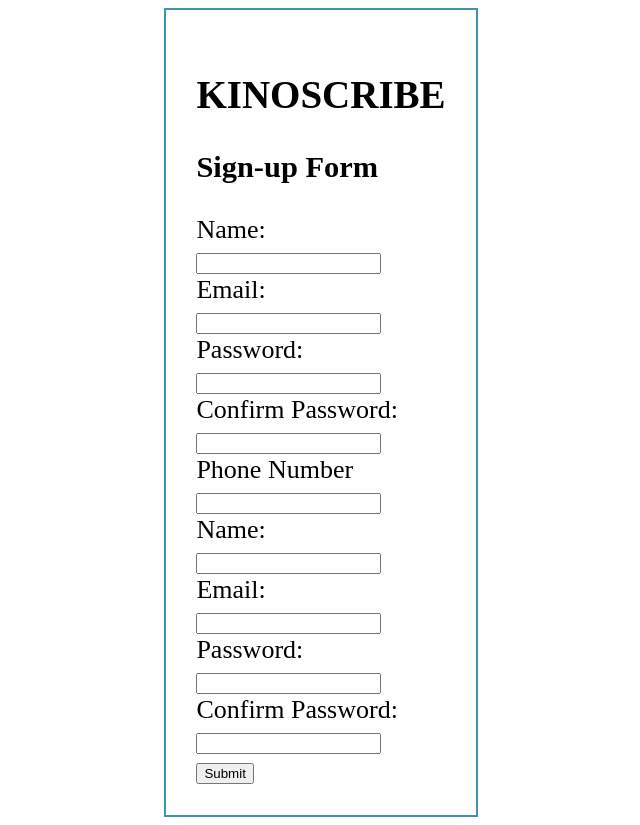
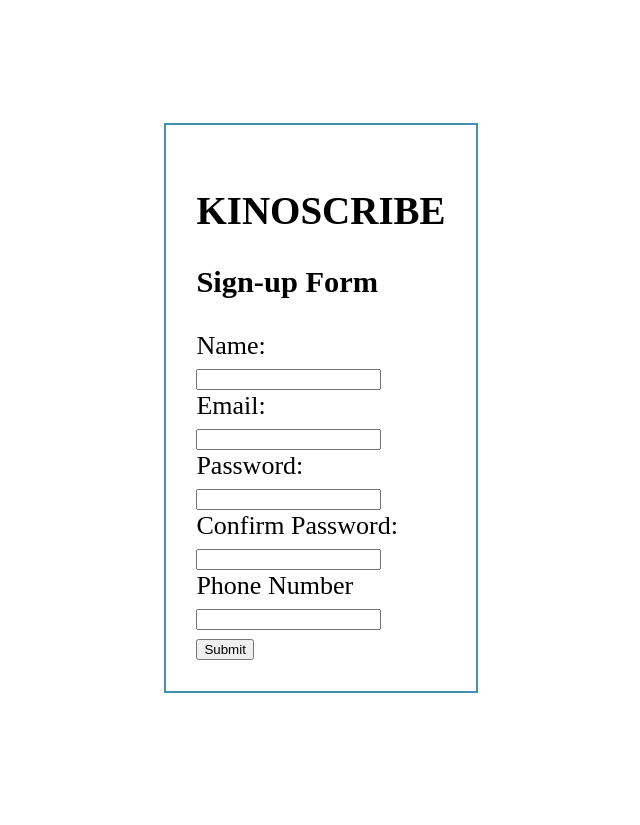
Before and after one commit to prateekrai123/kinoscribe, a React (Create React App) app: page /signup in a window 1280 px wide. Shown: the whole page, without its empty margins (319-959 px from the left). Built offline with nearby package versions, Linux system fonts and the light colour scheme.

Commit message:
added axios

```diff
--- a/src/Pages/SignUp/SignUp.js
+++ b/src/Pages/SignUp/SignUp.js
@@ -4,14 +4,11 @@
 import { baseUrl } from "../../API/api";
 
 const SignUp = (props) => {
-
-
-  const [name, setName] = useState('');
-  const [email, setEmail] = useState('');
-  const [password, setPassword] = useState('');
-  const [confPassword, setConfPassword] = useState('');
-  const [phoneNumber, setPhoneNumber] = useState('');
-
+  const [name, setName] = useState("");
+  const [email, setEmail] = useState("");
+  const [password, setPassword] = useState("");
+  const [confPassword, setConfPassword] = useState("");
+  const [phoneNumber, setPhoneNumber] = useState("");
 
   const handleChange = (e) => {
     setName(e.target.value);
@@ -27,13 +24,10 @@
 
   const handleConfPasswordChange = (e) => {
     setConfPassword(e.target.value);
-
-  }
+  };
   const handlePhoneNumber = (e) => {
     setPhoneNumber(e.target.value);
-  }
-
-
+  };
 
   const handleSubmit = (e) => {
     if (password !== confPassword) {
@@ -44,7 +38,7 @@
       name: name,
       email: email,
       password: password,
-      phone: "3728465737",
+      phone: phoneNumber,
     };
     axios
       .post(`${baseUrl}/auth/signUp`, data)
@@ -67,27 +61,6 @@
         >
           <h2> KINOSCRIBE</h2>
           <h3> Sign-up Form </h3>
-
-          <label >
-            Name:
-          </label><br />
-          <input type="text" value={name} required onChange={(e)=> { handleChange(e) }} /><br />
-          <label>
-            Email:
-          </label><br />
-          <input type="email" value={email} required onChange={(e) => { handleEmailChange(e) }} /><br />
-          <label>
-            Password:
-          </label><br />
-          <input type="password" value={password} required onChange={(e) => { handlePasswordChange(e) }} /><br />
-          <label>
-            Confirm Password:
-          </label><br />
-          <input type="password" value={confPassword} required onChange={(e) => { handleConfPasswordChange(e) }} /><br />
-          <label>
-            Phone Number
-          </label><br />
-          <input type="number" value={phoneNumber} onChange={(e) => { handlePhoneNumber(e) }} /><br />
 
           <label>Name:</label>
           <br />
@@ -133,6 +106,16 @@
             }}
           />
           <br />
+          <label>Phone Number</label>
+          <br />
+          <input
+            type="number"
+            value={phoneNumber}
+            onChange={(e) => {
+              handlePhoneNumber(e);
+            }}
+          />
+          <br />
 
           <input type="submit" value="Submit" />
         </form>
```
